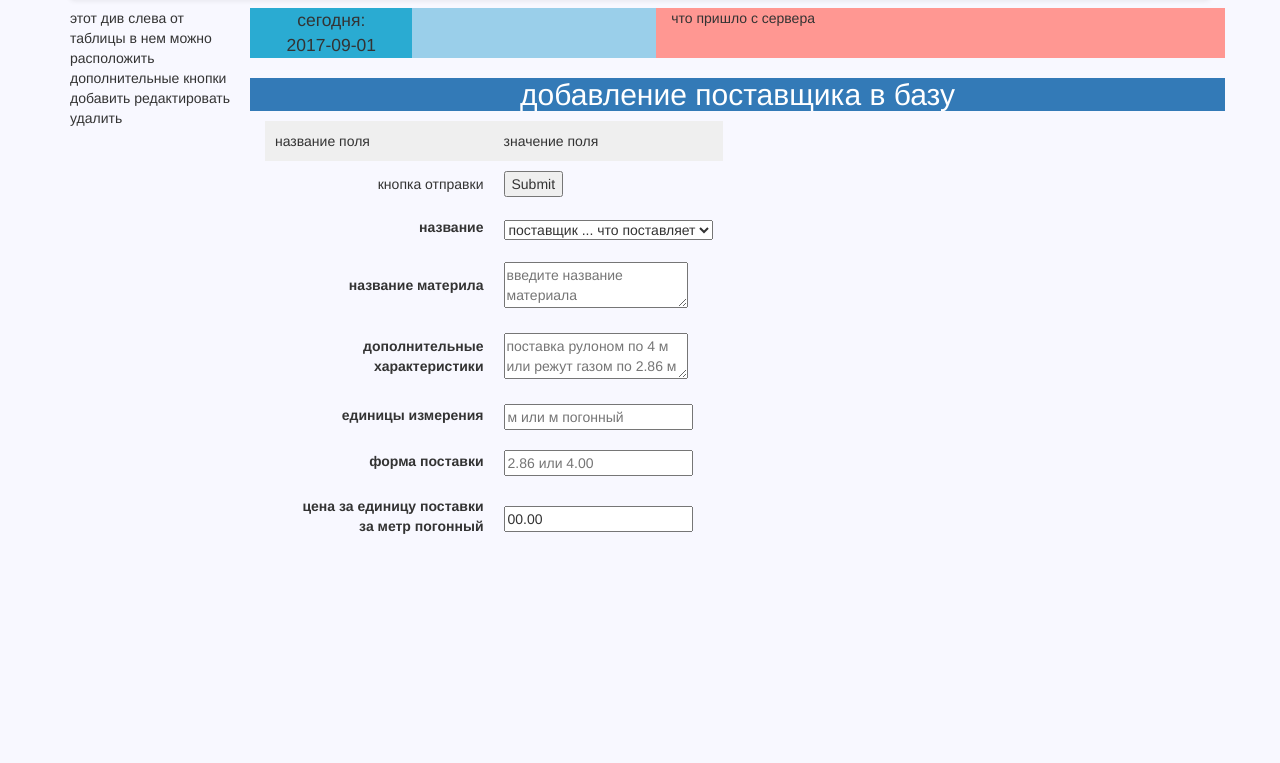
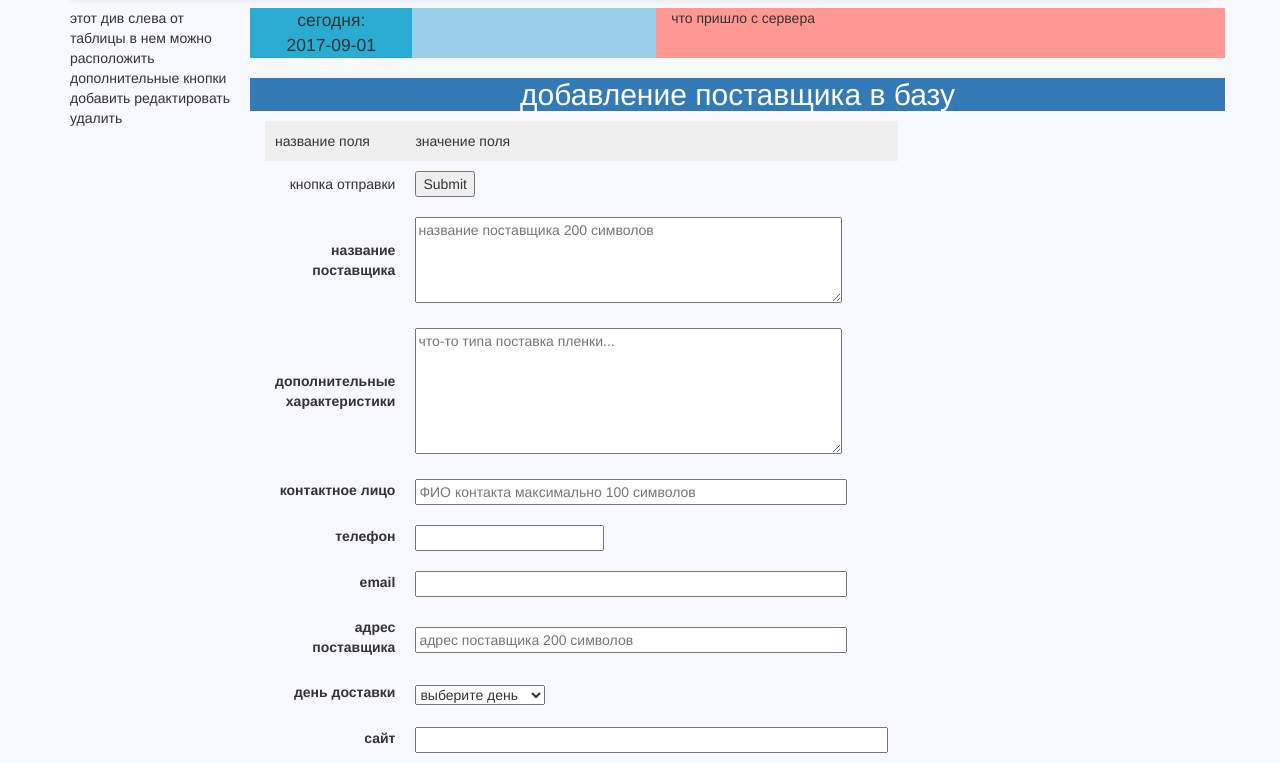
Before and after one commit to marevo/reclama, a PHP site: page /templates/formAddNewSupplierToBase.php in a window 1280 px wide. Shown: the part 158-921 px from the top of the page. Before the commit the page ends 692 px from the top, so only its background shows below. Run offline with PHP 8.4, Linux system fonts and the light colour scheme; data that the repository does not hold is empty; some libraries are stand-ins or nearby versions.

Commit message:
add formAddNewSupplier.php and in controllerOneSupplier.php add new branch isset... to add newSupplier in base

```diff
--- a/js/ajax_post_get.js
+++ b/js/ajax_post_get.js
@@ -179,3 +179,15 @@ function fNoUspehAll() {
     }
 }
 //*/функции отображения на клиенте результатов запроса на сервер
+
+/*функция вешает  на elem обработчик ограничения количества limitCount символов в поле textarea*/
+function limitTextInTextArea(elem,limitCount ) {
+    elem.keyup(function() {
+        if (elem.value.length > limitCount)
+            elem.value = elem.value.substr(0, limitCount);
+        else
+            elem.value = elem.value.trim();
+    });
+
+}
+//*/функция ограничения количества символов в поле textarea*/
--- a/templates/formAddNewSupplierToBase.php
+++ b/templates/formAddNewSupplierToBase.php
@@ -8,18 +8,12 @@
 
 require '../autoload.php';
 //функция подгрузки из базы поставщиков по имени
-function suppliersOptions(){
-    $option='';
-    $suppliersAll = \App\Models\Supplier::findAll();
-    foreach ($suppliersAll as $rowItem){
-        $option .= "<option data-id = '$rowItem->id' value='$rowItem->id'>$rowItem->name ... $rowItem->addCharacteristic</option>";
-    }
-    return $option;
-}
+
 ?>
 <!DOCTYPE HTML>
 <html>
 <?php include('../head.html') ?>
+
 <body>
 <div class="container">
     <div class="row">
@@ -54,28 +48,47 @@ function suppliersOptions(){
                             <!--для проверки input pattern -->
                             <tr><td class="text-right">кнопка отправки</td><td><input type="submit"  name="submitFromFormOneSupplier"/></td>
                             </tr>
-                            <tr><td class="text-right"><label for="name">название</label></td>
-                                <td><select name="idSupplier" ><option value="0"> поставщик ... что поставляет</option>
-                                        <?php echo suppliersOptions();  ?>
-                                    </select>
-                                </td>
+                            <!-- скрытое поле для отправки маркера-->
+                            <tr style="display: none;">
+                                <td class="text-right"><label for="addNewSupplier">скрытое поле  для отправки маркера</label></td>
+                                <td class="text-left"><input name="addNewSupplier" /></td>
                             </tr>
-                            <tr style="display: none;">
-                                <td class="text-right"><label for="send">скрытое поле</label></td>
-                                <td class="text-left"><input  name="send"  value="sendMarker"  /></td>
-                            </tr>
-                            <tr><td class="text-right"><label for="nameMaterial">название материла</label></td>
-                                <td class="text-left"><textarea  name="nameMaterial" placeholder="введите название материала" required ></textarea></td>
+                            <tr><td class="text-right"><label for="nameSupplier">название поставщика</label></td>
+                                <td><textarea name="nameSupplier"  cols="50" rows="4" placeholder="название поставщика 200 символов" required ></textarea></td>
                             </tr>
                             <tr><td class="text-right"><label for="addCharacteristic">дополнительные характеристики</label></td>
-                                <td class="text-left"><textarea  name="addCharacteristic" placeholder="поставка рулоном по 4 м или режут газом по 2.86 м" required ></textarea></td>
+                                <td class="text-left"><textarea cols="50" rows="6"  name="addCharacteristic" placeholder="что-то типа поставка пленки... " required ></textarea></td>
                             </tr>
-                            <tr><td class="text-right"><label for="measure">единицы измерения</label></td>
-                                <td><input type="text" name="measure" placeholder="м или м погонный" required/> </td></tr>
-                            <tr><td class="text-right"> <label for="deliveryForm">форма поставки</label></td>
-                                <td><input type="text" name="deliveryForm" placeholder="2.86 или 4.00 " required/> </td></tr>
-                            <tr><td class="text-right"><label for="priceForMeasure">цена за единицу поставки <br/>за метр погонный</label></td>
-                                <td><input type="text" name="priceForMeasure" value="00.00" pattern="\d{1,7}(\.|,)\d{2}" placeholder="введите цену заказа"/></td>
+
+                            <tr><td class="text-right"><label for="contactPerson">контактное лицо</label></td>
+                                <td class="text-left"><input size="50" name="contactPerson" placeholder="ФИО контакта максимально 100 символов" required maxlength="100" /></td>
+                            </tr>
+                            <tr><td class="text-right"><label for="phone0">телефон</label></td>
+                                <!--                                <input type='tel' pattern='[\+]\d{2}[\(]\d{2}[\)]\d{4}[\-]\d{4}' title='Phone Number (Format: +99(99)9999-9999)'>-->
+                                <!--                                <input type='tel' pattern='([\+]\d{2})?\d{3}[\-]\d{4}[\-]\d{3}' title='Phone Number (Format: +38 093-799-7990)'>-->
+<!--                                <td><input type='tel' name="phone0" pattern='(([\+])?\d{2}?)?\d{3}[\-]\d{4}[\-]\d{3}' title='Phone Number (Format: +380937997990 or 0937997990)'></td></tr>-->
+                                <td><input type='tel' name="phone0" pattern='\d{9,13}' title='Phone Number (Format: +380937997990 or 0937997990)'></td></tr>
+                            <!---->
+                            <tr><td class="text-right"> <label for="email0">email</label></td>
+                                <td><input name="email0" maxlength="50" size="50" type="email"/> </td></tr>
+
+                            <tr><td class="text-right"><label for="address">адрес поставщика</label></td>
+                                <td><input name="address"  size="50" placeholder="адрес поставщика 200 символов" maxlength="200" required /></td></tr>
+                            <tr><td class="text-right"><label for="deliveryDay">день доставки</label> </td>
+                                <td><select name="deliveryDay">
+                                        <option value="0">выберите день</option>
+                                        <option value="1">понедельник</option>
+                                        <option value="2">вторник</option>
+                                        <option value="3">среда</option>
+                                        <option value="4">четверг</option>
+                                        <option value="5">пятница</option>
+                                        <option value="6">все рабочие дни</option>
+                                        <option value="8">не установлено</option>
+                                    </select>
+                                </td></tr>
+
+                            <tr><td class="text-right"><label for="site">сайт</label></td>
+                                <td><input  name="site" maxlength="300" size="55" type="url"/></td>
                             </tr>
                             </tbody>
                         </table>
@@ -84,7 +97,7 @@ function suppliersOptions(){
                         $('form select').on('change',function () {
                             if($(this).val() == 0) {
                                 $('.alert .alert-info').remove();
-                                $(this).before('<div class="alert alert-info">выберитите поставщика из выпадающего списка</div>');
+                                $(this).before('<div class="alert alert-info">выберитите день из выпадающего списка</div>');
                                 return false;
                             }
                             else
@@ -92,15 +105,31 @@ function suppliersOptions(){
                             return false;
                         });
                         $('form textarea').on('blur',function () {
-                            $(this).val($.trim($(this).val()));
-                            console.log('убрали пробелы');
-                            if($(this).val != ''){
-                                $('.alert').remove();
+                            if($(this).name == 'nameSupplier'){
+                                $(this).val($.trim($(this).val()));
+                                if($(this).val().length > 200){
+                                   var el = $(this);
+                                    elem.value = elem.value.substr(0, 200);
+                                    console.log('обрезали длину названия до 300 символов');
+                                }
+                                if($(this).val != ''){
+                                    $('.alert').remove();
+                                }
                             }
-                            return false;
+                            if($(this).name == 'nameSupplier'){
+                                $(this).val($.trim($(this).val()));
+                                if($(this).val().length > 300){
+                                    var el = $(this);
+                                    elem.value = elem.value.substr(0, 300);
+                                    console.log('обрезали длину названия до 300 символов');
+                                }
+                                if($(this).val != ''){
+                                    $('.alert').remove();
+                                }
+                            }
+//                            return false;
                         });
                         $('form').submit(function () {
-
                             if ($(this).find('select').val() == 0) {
                                 $(this).find('.alert').remove();
                                 $(this).find('select').before('<div class="alert alert-info">выберитите поставщика из выпадающего списка</div>');
```
Also changed, not shown: App/controllers/controllerOneSupplier.php (+47 -1 lines).
